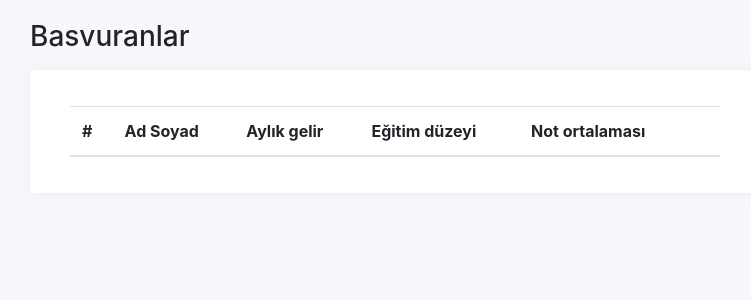
After one commit to Oktaykarabiyik/ScholarSheep, a Django app: page /basvuranlar in a window 1280 px wide. The commit adds this page. Shown: the top 300 px of the page, without its empty margins (55-806 px from the left). Run offline with Django 4.2, Linux system fonts and the light colour scheme; lists and menus that the app fills with data are empty.

Commit message:
basvuranlarlistesi eksik

```diff
--- /dev/null
+++ b/screens/templates/basvuranlar.html
@@ -0,0 +1,131 @@
+{% load static %}
+
+<!DOCTYPE html>
+<html lang="tr">
+<head>
+    <meta charset="UTF-8">
+    <meta name="viewport" content="width=device-width, initial-scale=1.0">
+    <meta http-equiv="X-UA-Compatible" content="ie=edge">
+    <title>İlanlar</title>
+    <link rel="stylesheet" href="https://cdn.jsdelivr.net/npm/bootstrap@4.4.1/dist/css/bootstrap.min.css" integrity="sha384-Vkoo8x4CGsO3+Hhxv8T/Q5PaXtkKtu6ug5TOeNV6gBiFeWPGFN9MuhOf23Q9Ifjh" crossorigin="anonymous">
+
+    <style>
+   body{margin-top:20px;
+background-color: #f7f7fc;
+}
+
+.timeline {
+    list-style-type: none;
+    position: relative
+}
+
+.timeline:before {
+    background: #dee2e6;
+    left: 9px;
+    width: 2px;
+    height: 100%
+}
+
+.timeline-item:before,
+.timeline:before {
+    content: " ";
+    display: inline-block;
+    position: absolute;
+    z-index: 1
+}
+
+.timeline-item:before {
+    background: #fff;
+    border-radius: 50%;
+    border: 3px solid #3b7ddd;
+    left: 0;
+    width: 20px;
+    height: 20px
+}
+.card {
+    margin-bottom: 24px;
+    box-shadow: 0 0 0.875rem 0 rgba(33,37,41,.05);
+}
+.card {
+    position: relative;
+    display: flex;
+    flex-direction: column;
+    min-width: 0;
+    word-wrap: break-word;
+    background-color: #fff;
+    background-clip: initial;
+    border: 0 solid transparent;
+    border-radius: .25rem;
+}
+.card-body {
+    flex: 1 1 auto;
+    padding: 1.25rem;
+}
+.card-header:first-child {
+    border-radius: .25rem .25rem 0 0;
+}
+.card-header {
+    border-bottom-width: 1px;
+}
+.pb-0 {
+    padding-bottom: 0!important;
+}
+.card-header {
+    padding: 1rem 1.25rem;
+    margin-bottom: 0;
+    background-color: #fff;
+    border-bottom: 0 solid transparent;
+}
+  </style>
+
+</head>
+<body>
+<div class="container">
+    <div class="container-fluid p-0">
+		<h1 class="h3 mb-3">Basvuranlar</h1>
+		<div class="row">
+			<div class="col-xl-8">
+				<div class="card">
+					<div class="card-header pb-0">
+						<div class="card-actions float-right">
+
+					</div>
+					<div class="card-body">
+						<table class="table table-striped" style="width:100%">
+							<thead>
+								<tr>
+									<th>#</th>
+									<th>Ad Soyad</th>
+									<th>Aylık gelir</th>
+									<th>Eğitim düzeyi</th>
+									<th>Not ortalaması</th>
+                                    <th></th>
+								</tr>
+							</thead>
+							<tbody>
+								{% for elem in ilan_list %}
+									<tr>
+										<td><img src="https://bootdey.com/img/Content/avatar/avatar1.png" width="32" height="32" class="rounded-circle my-n1" alt="Avatar"></td>
+										<td>{{ elem.bursAdi }}</td>
+										<td>{{ elem.aciklama }}</td>
+										<td>{{ elem.sonbasvurutarihi }}</td>
+										<td>{{ elem.bursmiktari }}</td>
+                                    </tr>
+                                        {% endfor %}
+							</tbody>
+						</table>
+					</div>
+				</div>
+			</div>
+					</div>
+				</div>
+			</div>
+		</div>
+
+	</div>
+</div>
+<script src="https://code.jquery.com/jquery-3.4.1.slim.min.js" integrity="sha384-J6qa4849blE2+poT4WnyKhv5vZF5SrPo0iEjwBvKU7imGFAV0wwj1yYfoRSJoZ+n" crossorigin="anonymous"></script>
+    <script src="https://cdn.jsdelivr.net/npm/popper.js@1.16.0/dist/umd/popper.min.js" integrity="sha384-Q6E9RHvbIyZFJoft+2mJbHaEWldlvI9IOYy5n3zV9zzTtmI3UksdQRVvoxMfooAo" crossorigin="anonymous"></script>
+    <script src="https://cdn.jsdelivr.net/npm/bootstrap@4.4.1/dist/js/bootstrap.min.js" integrity="sha384-wfSDF2E50Y2D1uUdj0O3uMBJnjuUD4Ih7YwaYd1iqfktj0Uod8GCExl3Og8ifwB6" crossorigin="anonymous"></script>
+</body><!-- This templates was made by Colorlib (https://colorlib.com) -->
+</html>
--- a/screens/templates/bursverenprofil.html
+++ b/screens/templates/bursverenprofil.html
@@ -129,6 +129,7 @@
 							<div class="row">
 							  <div class="col-sm-12">
 								<a class="btn btn-info " target="__blank" href="../ilanekle">İlan Ekle</a>
+								<a class="btn btn-info " target="__blank" href="../basvuranlar">Başvuranlar</a>
 								<a class="btn btn-info "  href="../index">Çıkış yap</a>
 
 							  </div>
--- a/screens/urls.py
+++ b/screens/urls.py
@@ -25,5 +25,6 @@ urlpatterns=[
     path("ilanlar", views.ilanlar),
     path("ilanekle", views.ilanekle),
     path("bursverenform", views.bursverenform),
+    path("basvuranlar", views.basvuranlar),
 
 ]
--- a/screens/views.py
+++ b/screens/views.py
@@ -309,6 +309,12 @@ def ilanlar(request):
     }
     return render(request,"ilanlar.html",context=context)
 
+def basvuranlarlist(request):
+
+
+
+    return
+
 def basvuruyap(request,ilanID):
     email = request.session['logged_email']
     passs = request.session['logged_passw']
@@ -359,5 +365,7 @@ def ilanekle(request):
 
     return render(request,"ilanekle.html")
 
+def basvuranlar(request):
+    return render(request,"basvuranlar.html")
 def bursverenform(request):
     return render(request,"bursverenform.html")
```
